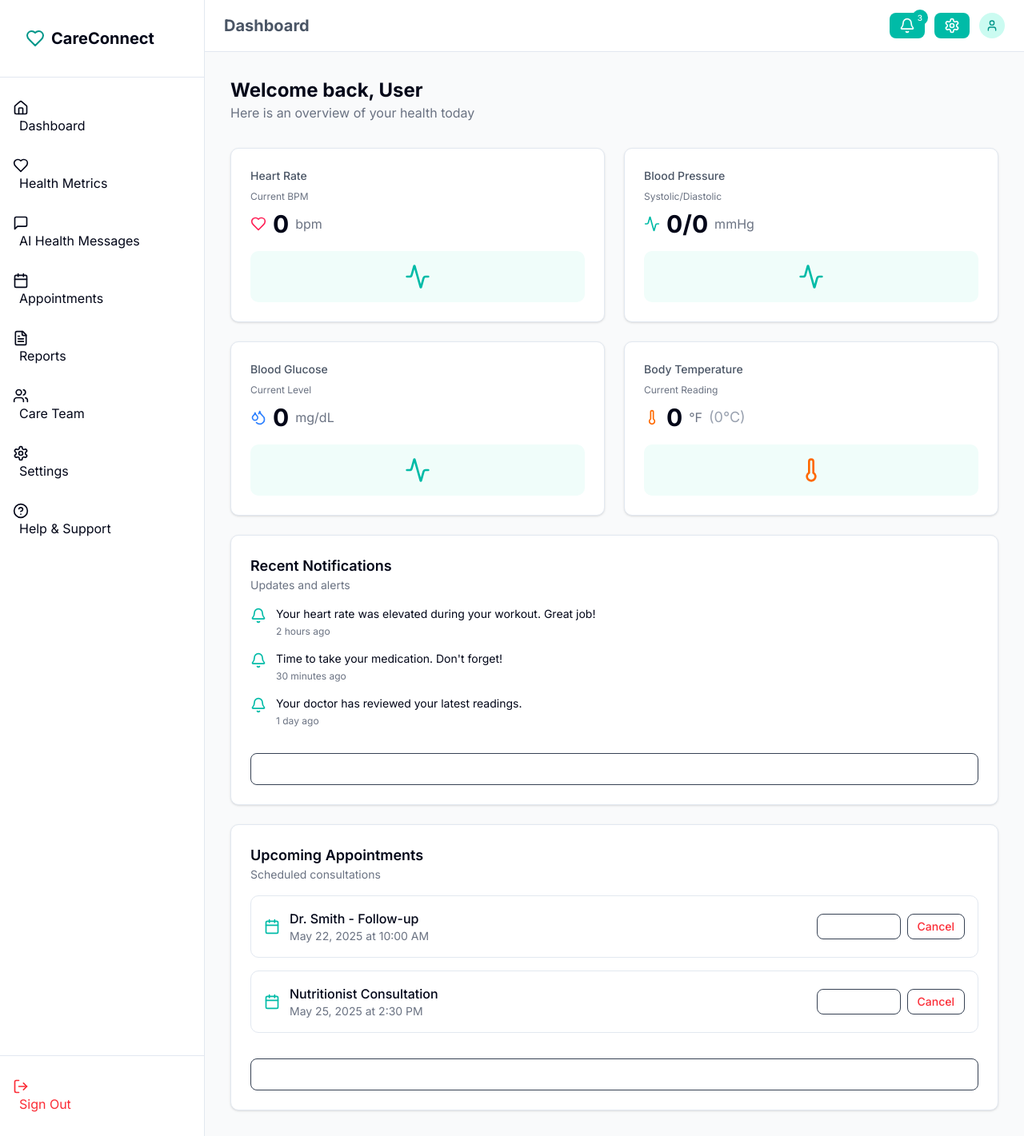
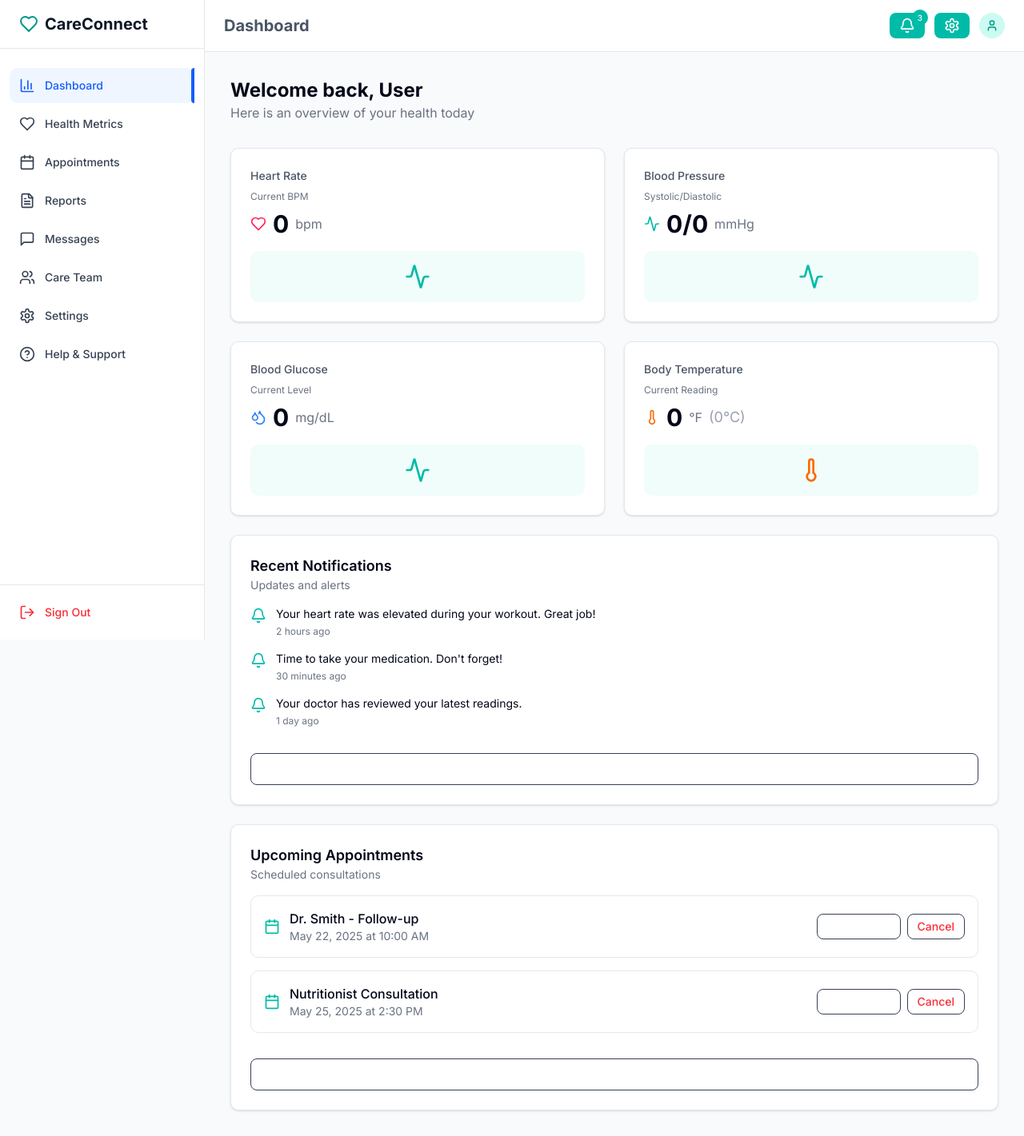
Before and after one commit to HungH206/CareConnectAI, a Next.js app in the folder careconnect/: page /dashboard in a window 1280 px wide. Shown: the whole page at 80% size. Built offline with nearby package versions, Linux system fonts and the light colour scheme.

Commit message:
UI Change for dashboard-sidebar.tsx, will fix on the Appointments.

```diff
--- a/careconnect/package.json
+++ b/careconnect/package.json
@@ -24,7 +24,7 @@
   "devDependencies": {
     "@eslint/eslintrc": "^3",
     "@tailwindcss/postcss": "^4.1.7",
-    "@types/node": "^20.17.56",
+    "@types/node": "^20.17.57",
     "@types/react": "^19.1.6",
     "@types/react-dom": "^19",
     "autoprefixer": "^10.4.21",
--- a/careconnect/src/app/dashboard/appointments/AppointmentForm.tsx
+++ b/careconnect/src/app/dashboard/appointments/AppointmentForm.tsx
@@ -78,9 +78,8 @@ const priorityLevels: SelectOption[] = [
 ];
 
 const sidebarItems = [
-  { icon: BarChart3, label: 'Dashboard', active: true },
+  { icon: BarChart3, label: 'Dashboard', active: true, href: "/dashboard"},
   { icon: Activity, label: 'Health Metrics' },
-  { icon: Activity, label: 'Activity' },
   { icon: Calendar, label: 'Appointments' },
   { icon: FileText, label: 'Reports' },
   { icon: MessageSquare, label: 'Messages' },
@@ -296,6 +295,7 @@ function CareConnectDashboard(): JSX.Element {
                 </header>
 
                 {/* Page Content */}
+
                 <main className="flex-1 overflow-y-auto">
                     <div className="p-6 h-full">
                         {message.text && (
--- a/careconnect/src/components/dashboard-sidebar.tsx
+++ b/careconnect/src/components/dashboard-sidebar.tsx
@@ -2,9 +2,9 @@
 
 import { useState } from "react"
 import Link from "next/link"
+import { usePathname } from "next/navigation"
 import {
-  Home,
-  Heart,
+  BarChart3,
   Calendar,
   FileText,
   MessageSquare,
@@ -14,31 +14,22 @@ import {
   LogOut,
   Menu,
   X,
+  Heart,
 } from "lucide-react"
 import { Button } from "@/components/ui/button"
 import { useMobile } from "@/hooks/use-mobile"
-import {
-  Sidebar,
-  SidebarContent,
-  SidebarFooter,
-  SidebarHeader,
-  SidebarMenu,
-  SidebarMenuItem,
-  SidebarMenuButton,
-  SidebarProvider,
-  SidebarTrigger,
-} from "@/components/ui/sidebar"
 
 export default function DashboardSidebar() {
   const isMobile = useMobile()
   const [mobileOpen, setMobileOpen] = useState(false)
+  const pathname = usePathname()
 
   const menuItems = [
-    { icon: Home, label: "Dashboard", href: "/dashboard" },
+    { icon: BarChart3, label: "Dashboard", href: "/dashboard" },
     { icon: Heart, label: "Health Metrics", href: "/dashboard/health" },
-     { icon: MessageSquare, label: "AI Health Messages", href: "/dashboard/messages" },
     { icon: Calendar, label: "Appointments", href: "/dashboard/appointments" },
     { icon: FileText, label: "Reports", href: "/dashboard/reports" },
+    { icon: MessageSquare, label: "Messages", href: "/dashboard/messages" },
     { icon: Users, label: "Care Team", href: "/dashboard/care-team" },
     { icon: Settings, label: "Settings", href: "/dashboard/settings" },
     { icon: HelpCircle, label: "Help & Support", href: "/dashboard/help" },
@@ -50,27 +41,38 @@ export default function DashboardSidebar() {
         <Button variant="default" size="sm" className="fixed top-3 left-3 z-50" onClick={() => setMobileOpen(true)}>
           <Menu className="h-6 w-6" />
         </Button>
+
         {mobileOpen && (
           <div className="fixed inset-0 z-40 bg-black/50" onClick={() => setMobileOpen(false)}>
             <div className="absolute left-0 top-0 h-full w-72 bg-white p-4" onClick={(e) => e.stopPropagation()}>
               <div className="flex items-center justify-between mb-6">
+                <div className="flex items-center gap-2">
+                  <Heart className="h-6 w-6 text-teal-600" />
+                  <span className="text-xl font-bold">CareConnect</span>
+                </div>
                 <Button variant="default" size="sm" onClick={() => setMobileOpen(false)}>
                   <X className="h-5 w-5" />
                 </Button>
               </div>
 
               <nav className="space-y-1">
-                {menuItems.map((item) => (
+                {menuItems.map((item) => {
+                  const isActive = pathname === item.href
+                  return (
                     <Link
                       key={item.label}
                       href={item.href}
-                    className="flex items-center gap-3 rounded-md px-3 py-2 text-gray-700 hover:bg-teal-50 hover:text-teal-700"
+                      className={`flex items-center gap-3 rounded-md px-3 py-3 text-sm font-medium transition-colors relative ${
+                        isActive ? "text-blue-600 bg-blue-50" : "text-gray-700 hover:text-gray-900 hover:bg-gray-50"
+                      }`}
                       onClick={() => setMobileOpen(false)}
                     >
+                      {isActive && <div className="absolute right-0 top-0 bottom-0 w-1 bg-blue-600 rounded-l-md" />}
                       <item.icon className="h-5 w-5" />
                       <span>{item.label}</span>
                     </Link>
-                ))}
+                  )
+                })}
               </nav>
 
               <div className="absolute bottom-4 left-0 w-full px-4">
@@ -87,42 +89,40 @@ export default function DashboardSidebar() {
   }
 
   return (
-    <SidebarProvider>
-      <Sidebar className="border-r w-64 shrink-0">
-        <SidebarHeader className="border-b">
-          <div className="flex h-16 items-center px-4">
-            <Heart className="h-6 w-6 text-teal-600 mr-2" />
-            <span className="text-xl font-bold">CareConnect</span>
-            <SidebarTrigger className="ml-auto" />
+    <div className="w-64 bg-white border-r border-gray-200 h-screen flex flex-col">
+      {/* Logo Header */}
+      <div className="flex items-center gap-2 px-6 py-4 border-b border-gray-200">
+        <Heart className="h-6 w-6 text-teal-600" />
+        <span className="text-xl font-bold text-gray-900">CareConnect</span>
       </div>
-        </SidebarHeader>
-        <SidebarContent>
-          <SidebarMenu>
-            {menuItems.map((item) => (
-              <SidebarMenuItem key={item.label}>
-                <SidebarMenuButton asChild tooltip={item.label} className="py-3">
-                  <Link href={item.href}>
-                    <item.icon className="h-5 w-5" />
-                    <span className="ml-2">{item.label}</span>
+
+      <div className="flex-1 py-6">
+        <nav className="px-3 space-y-1">
+          {menuItems.map((item) => {
+            const isActive = pathname === item.href
+            return (
+              <Link
+                key={item.label}
+                href={item.href}
+                className={`flex items-center gap-3 px-3 py-3 text-sm font-medium rounded-lg transition-colors relative group ${
+                  isActive ? "text-blue-600 bg-blue-50" : "text-gray-700 hover:text-gray-900 hover:bg-gray-50"
+                }`}
+              >
+                {isActive && <div className="absolute right-0 top-0 bottom-0 w-1 bg-blue-600 rounded-l-md" />}
+                <item.icon className="h-5 w-5 flex-shrink-0" />
+                <span>{item.label}</span>
               </Link>
-                </SidebarMenuButton>
-              </SidebarMenuItem>
-            ))}
-          </SidebarMenu>
-        </SidebarContent>
-        <SidebarFooter className="border-t">
-          <SidebarMenu>
-            <SidebarMenuItem>
-              <SidebarMenuButton asChild tooltip="Sign Out" className="py-3">
-                <button className="w-full text-red-500 hover:text-red-600">
-                  <LogOut className="h-5 w-5" />
-                  <span className="ml-2">Sign Out</span>
+            )
+          })}
+        </nav>
+      </div>
+
+      <div className="border-t border-gray-200 p-3">
+        <button className="flex items-center gap-3 px-3 py-3 text-sm font-medium text-red-500 hover:text-red-600 hover:bg-red-50 rounded-lg transition-colors w-full">
+          <LogOut className="h-5 w-5 flex-shrink-0" />
+          <span>Sign Out</span>
         </button>
-              </SidebarMenuButton>
-            </SidebarMenuItem>
-          </SidebarMenu>
-        </SidebarFooter>
-      </Sidebar>
-    </SidebarProvider>
+      </div>
+    </div>
   )
 }
--- a/package.json
+++ b/package.json
@@ -24,7 +24,7 @@
   "devDependencies": {
     "@eslint/eslintrc": "^3",
     "@tailwindcss/postcss": "^4.1.7",
-    "@types/node": "^20",
+    "@types/node": "^20.17.57",
     "@types/react": "^19.1.6",
     "@types/react-dom": "^19",
     "autoprefixer": "^10.4.21",
```
Also changed, not shown: 2 other files (tests, documents, lock files or other folders). Lines whose indentation alone changed are shown as unchanged.
